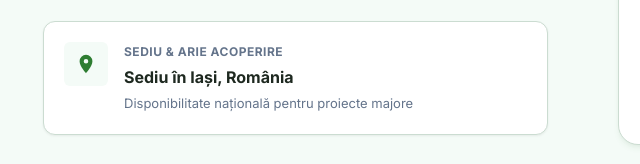
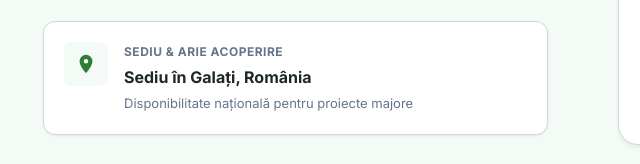
Before and after one commit to ovi10nsc/all-global-survey, a plain HTML site: page index.html in a window 1280 px wide. Shown: the part 7512-7676 px from the top of the page, 1-641 px from the left. Drawn offline with Linux system fonts and the light colour scheme.

Commit message:
Update index.html

```diff
--- a/index.html
+++ b/index.html
@@ -558,7 +558,7 @@
                         </div>
                         <div class="contact-method-info">
                             <span>Sediu & Arie Acoperire</span>
-                            <span class="contact-meta-text">Sediu în Iași, România</span>
+                            <span class="contact-meta-text">Sediu în Galați, România</span>
                             <span class="contact-person">Disponibilitate națională pentru proiecte majore</span>
                         </div>
                     </div>
```
